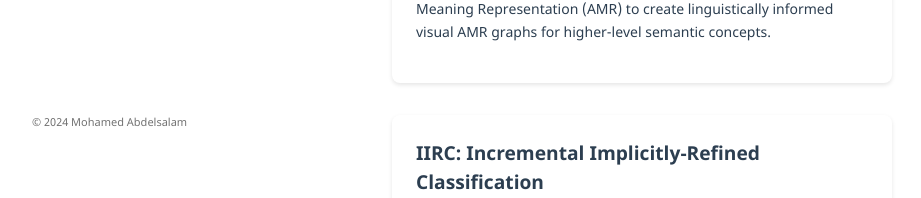
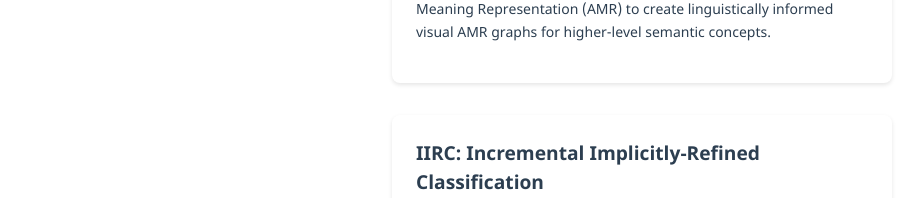
Before and after one commit to MohamedAbdelsalam9/mohamedabdelsalam9.github.io, a Jekyll site: the page built from index.md, in a window 1280 px wide and 900 px high, scrolled down 556 px. Shown: the part 699-897 px from the top of the window, without its empty margins (178-1099 px from the left). Built offline with Jekyll 4.4.1, drawn with Linux system fonts in a browser that asks for light colours; the repository's description, which GitHub fills in, is left out.

Commit message:
Update default.html

```diff
--- a/_layouts/default.html
+++ b/_layouts/default.html
@@ -46,7 +46,7 @@
         {% if site.github.is_project_page %}
         <p>This project is maintained by <a href="{{ site.github.owner_url }}">{{ site.github.owner_name }}</a></p>
         {% endif %}
-        <p><small>© {{ 'now' | date: "%Y" }} Mohamed Abdelsalam</small></p>
+<!--         <p><small>© {{ 'now' | date: "%Y" }} Mohamed Abdelsalam</small></p> -->
       </footer>
     </div>
     <script src="{{ "/assets/js/scale.fix.js" | relative_url }}"></script>
```
